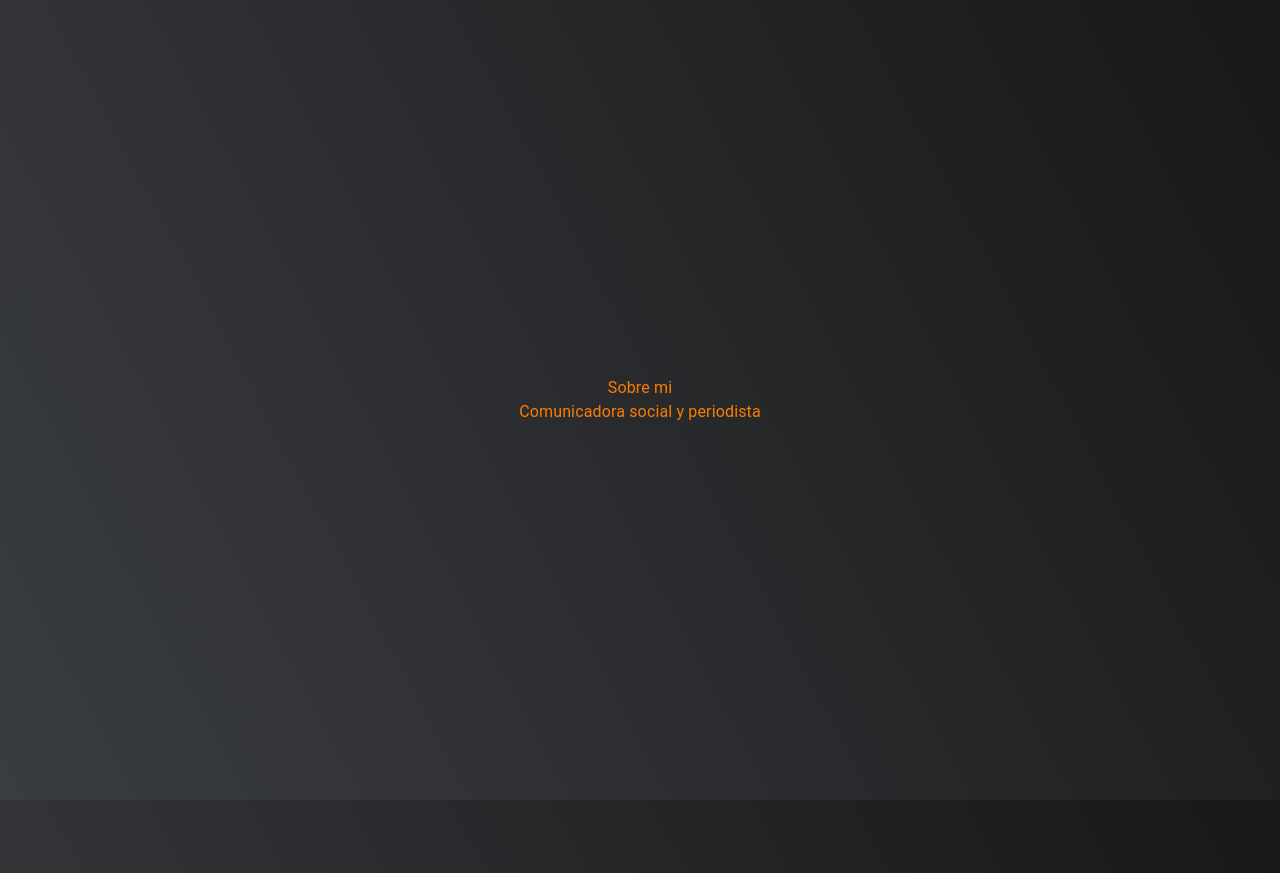
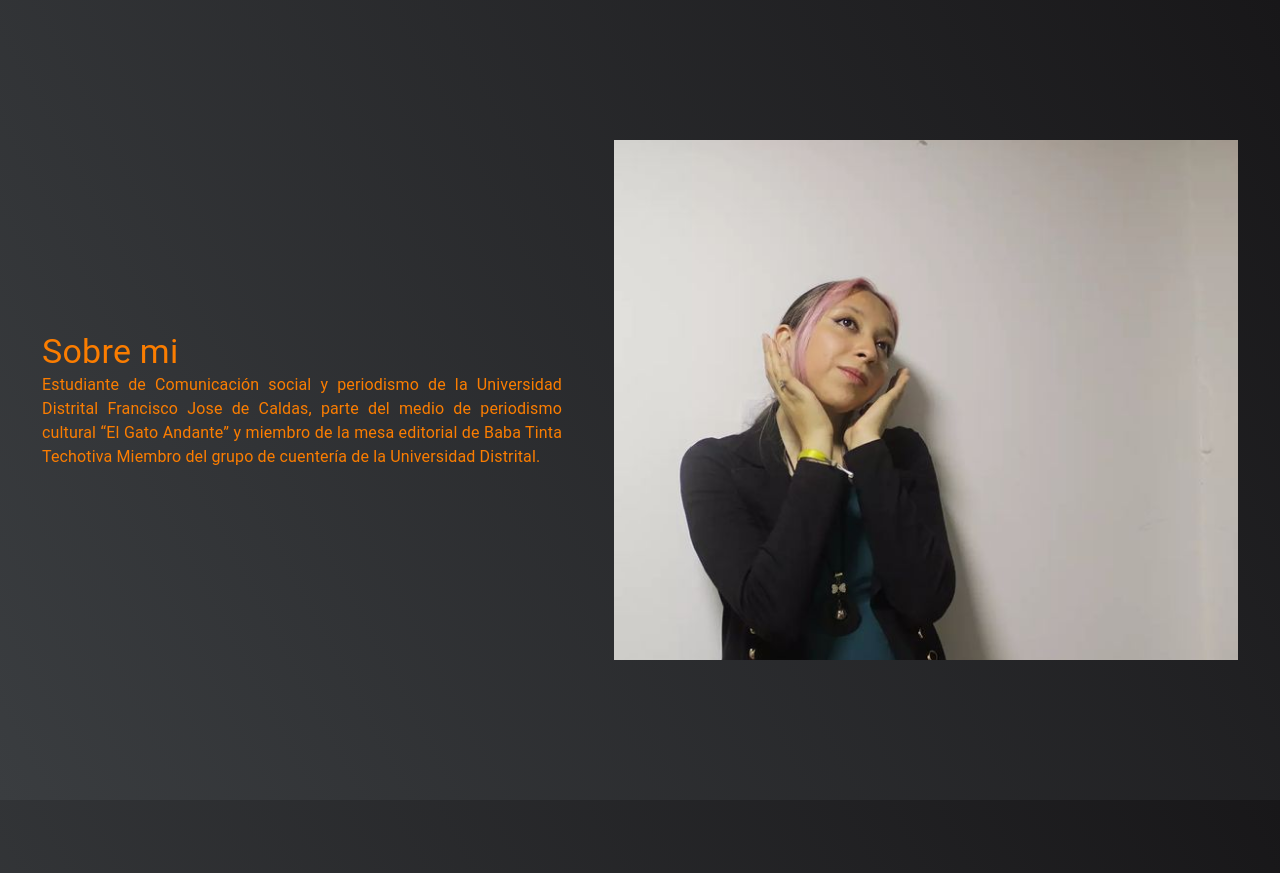
Before and after one commit to CamilaPereza/camilapereza.github.io, a React (Vite) app: page / in a window 1280 px wide. Shown: the part 800-1673 px from the top of the page. Built offline with nearby package versions, Linux system fonts and the light colour scheme.

Commit message:
ADD about section and information for cv.json file

```diff
--- a/data/cv.json
+++ b/data/cv.json
@@ -1,5 +1,7 @@
 {
   "name": "Camila Andrea Perez León",
+  "profession": "Comunicadora social y periodista",
+  "profile_descciption": "Estudiante de Comunicación social y periodismo de la Universidad Distrital Francisco Jose de Caldas, parte del medio de periodismo   cultural “El Gato Andante” y miembro de la mesa editorial de Baba   Tinta Techotiva Miembro del grupo de cuentería de la Universidad Distrital.",
   "contact_information": {
     "mail": "",
     "social_networks": [
--- a/src/pages/landing/landing.css
+++ b/src/pages/landing/landing.css
@@ -6,6 +6,12 @@
   width: 100%;
   min-height: 100vh;
   background-image: linear-gradient(62deg, #3a3d40 0%, #181719 100%);
+}
+
+.about-section__image {
+  width: 100%;
+  height: 100%;
+  object-fit: cover;
 }
 
 #contact {
--- a/src/pages/landing/landing.page.jsx
+++ b/src/pages/landing/landing.page.jsx
@@ -2,14 +2,20 @@ import { Box, Grid, Link, Typography } from "@mui/material";
 
 import InstagramIcon from "@mui/icons-material/Instagram";
 import LinkedInIcon from "@mui/icons-material/LinkedIn";
-import DeleteIcon from "@mui/icons-material/Delete";
 
 import ProjectComponent from "../../components/project.component";
 
 import data from "../../../data/cv.json";
 import "./landing.css";
+import image from "../../assets/img/banner-1.jfif";
 
-const { projects, contact_information: contactInformation } = data;
+const {
+  name,
+  profession,
+  profile_descciption,
+  projects,
+  contact_information: contactInformation,
+} = data;
 
 const LandingPage = () => {
   const icons = [
@@ -30,16 +36,35 @@ const LandingPage = () => {
     <>
       <Box className="welcome-section">
         <Typography variant="h4" color={"primary"} my={3} fontWeight={"bold"}>
-          Camila Pérez León
+          {name}
         </Typography>
         <Typography variant="body1" color={"primary"}>
-          Comunicadora social y periodista
+          {profession}
         </Typography>
       </Box>
 
       <Box className="welcome-section" id="about">
-        <Typography>Sobre mi</Typography>
-        <Typography>Comunicadora social y periodista</Typography>
+        <Grid
+          container
+          justifyContent={"space-around"}
+          alignItems={"center"}
+          sx={{ padding: 2, minHeight: "100%" }}
+        >
+          <Grid
+            item
+            md={5}
+            xs={12}
+            justifyContent={"left"}
+            textAlign={"justify"}
+            my={4}
+          >
+            <Typography variant="h4">Sobre mi</Typography>
+            <Typography>{profile_descciption} </Typography>
+          </Grid>
+          <Grid item md={6} xs={12} padding={0} sx={{ height: "65vh" }}>
+            <img className="about-section__image" src={image} />
+          </Grid>
+        </Grid>
       </Box>
 
       <Box className="welcome-section" id="projects">
```
